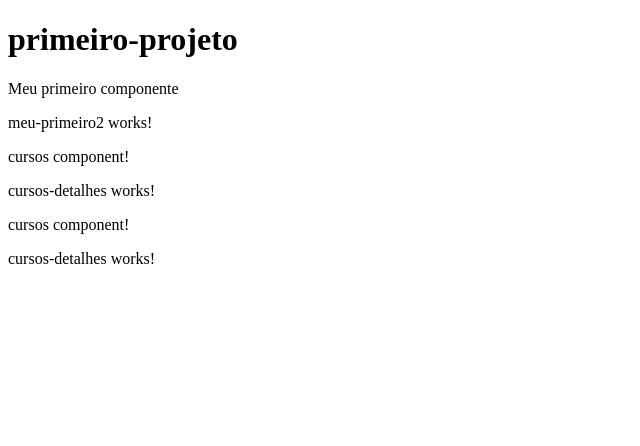
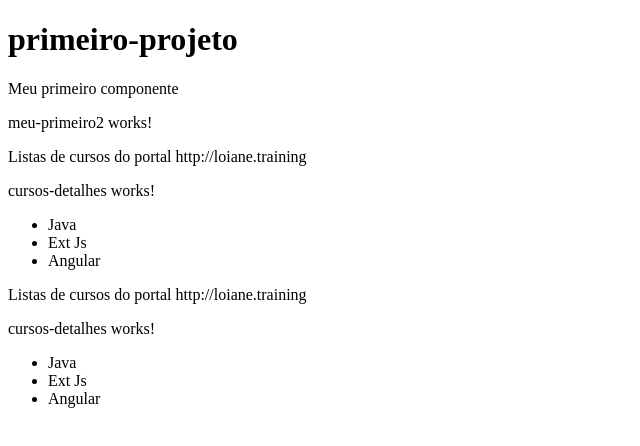
Before and after one commit to edsoncarlosdvp/cursos, an Angular app in the folder loiane-groner/angular/primeiro-projeto/: page / in a window 1280 px wide. Shown: the top 446 px of the page, without its empty margins (0-640 px from the left). Built offline with nearby package versions, Linux system fonts and the light colour scheme.

Commit message:
Aula 06 => Introdução aos templates. Concluída!

```diff
--- a/loiane-groner/angular/primeiro-projeto/src/app/cursos/cursos.component.html
+++ b/loiane-groner/angular/primeiro-projeto/src/app/cursos/cursos.component.html
@@ -1,2 +1,6 @@
-<p>cursos component!</p>
+<p>Listas de cursos do portal {{nomePortal}} </p>
 <app-cursos-detalhes></app-cursos-detalhes>
+
+<ul>
+  <li *ngFor="let curso of cursos">{{curso}}</li>
+</ul>
--- a/loiane-groner/angular/primeiro-projeto/src/app/cursos/cursos.component.ts
+++ b/loiane-groner/angular/primeiro-projeto/src/app/cursos/cursos.component.ts
@@ -7,7 +7,15 @@ import { Component, OnInit } from '@angular/core';
 })
 export class CursosComponent implements OnInit {
 
-  constructor() { }
+  nomePortal: string
+  cursos: string[] = ['Java', 'Ext Js', 'Angular']
+
+  constructor() {
+    this.nomePortal = 'http://loiane.training'
+    for (let i = 0; i < this.cursos.length; i++) {
+      let curso = this.cursos[i]
+    }
+  }
 
   ngOnInit(): void {
   }
```
